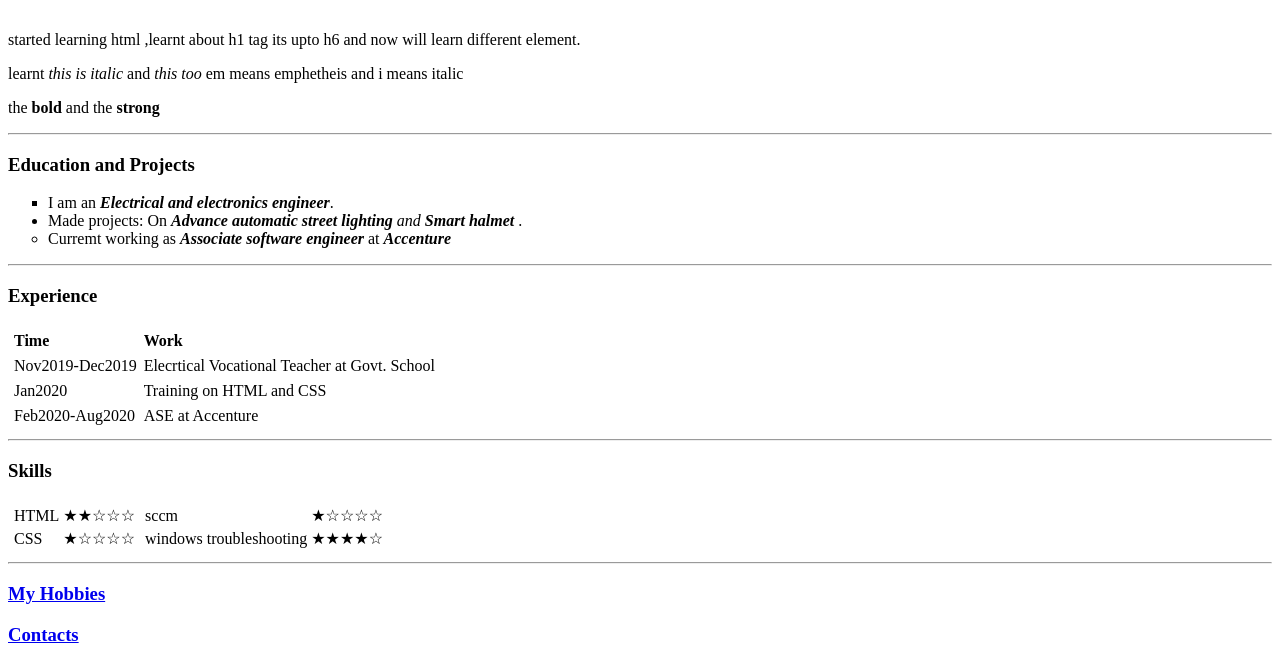
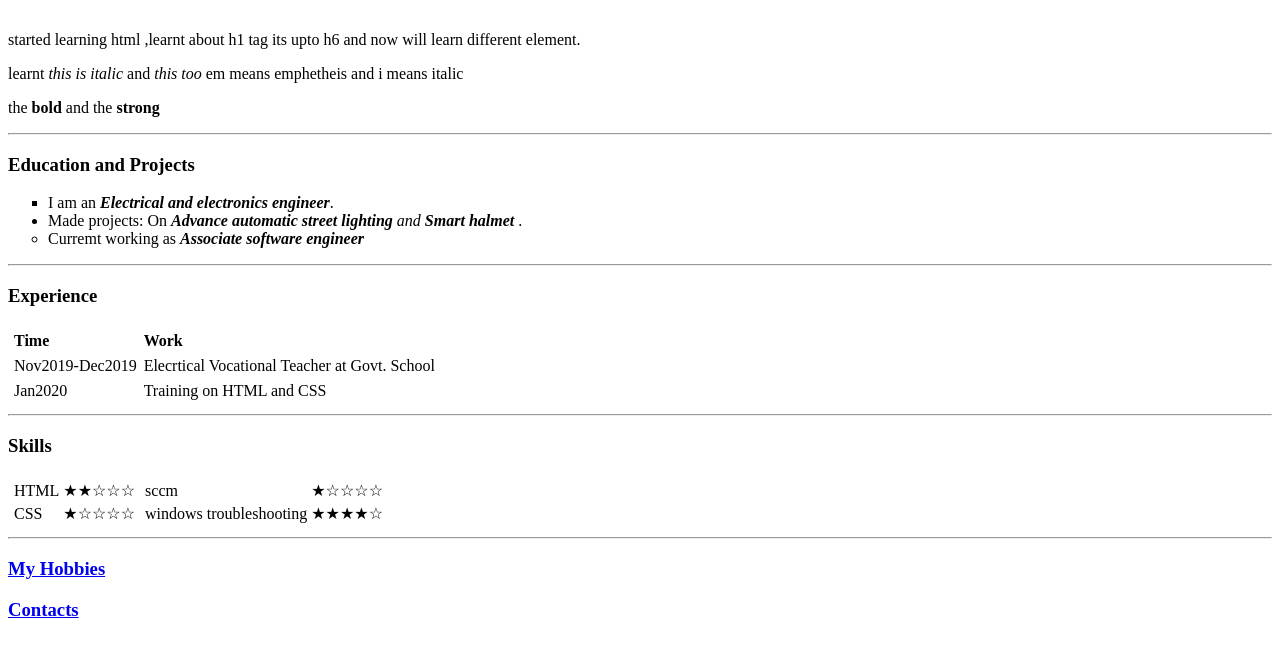
Before and after one commit to surbhisatija/cv, a plain HTML site: page index.html in a window 1280 px wide. Shown: the part 149-813 px from the top of the page. Drawn offline with Linux system fonts and the light colour scheme; files whose address does not match are found by name.

Commit message:
Update index.html

```diff
--- a/index.html
+++ b/index.html
@@ -30,7 +30,7 @@
   <ul>
     <li type="square"> I am an <i> <b> Electrical and electronics engineer</b></i>.</li>
     <li>Made projects: On <em><strong> Advance automatic street lighting </strong> and <strong> Smart halmet </strong> </em>.</li>
-    <li type="circle">Curremt working as <strong> <em>Associate software engineer</em> </strong> at <strong><em>Accenture</em> </strong> </li>
+    <li type="circle">Curremt working as <strong> <em>Associate software engineer</em> </strong>  </strong> </li>
   </ul>
   <hr>
 
@@ -49,10 +49,7 @@
         <td>Jan2020</td>
         <td>Training on HTML and CSS </td>
       </tr>
-      <tr>
-        <td>Feb2020-Aug2020</td>
-        <td>ASE at Accenture</td>
-      </tr>
+
     </tbody>
 
   </table>
```
